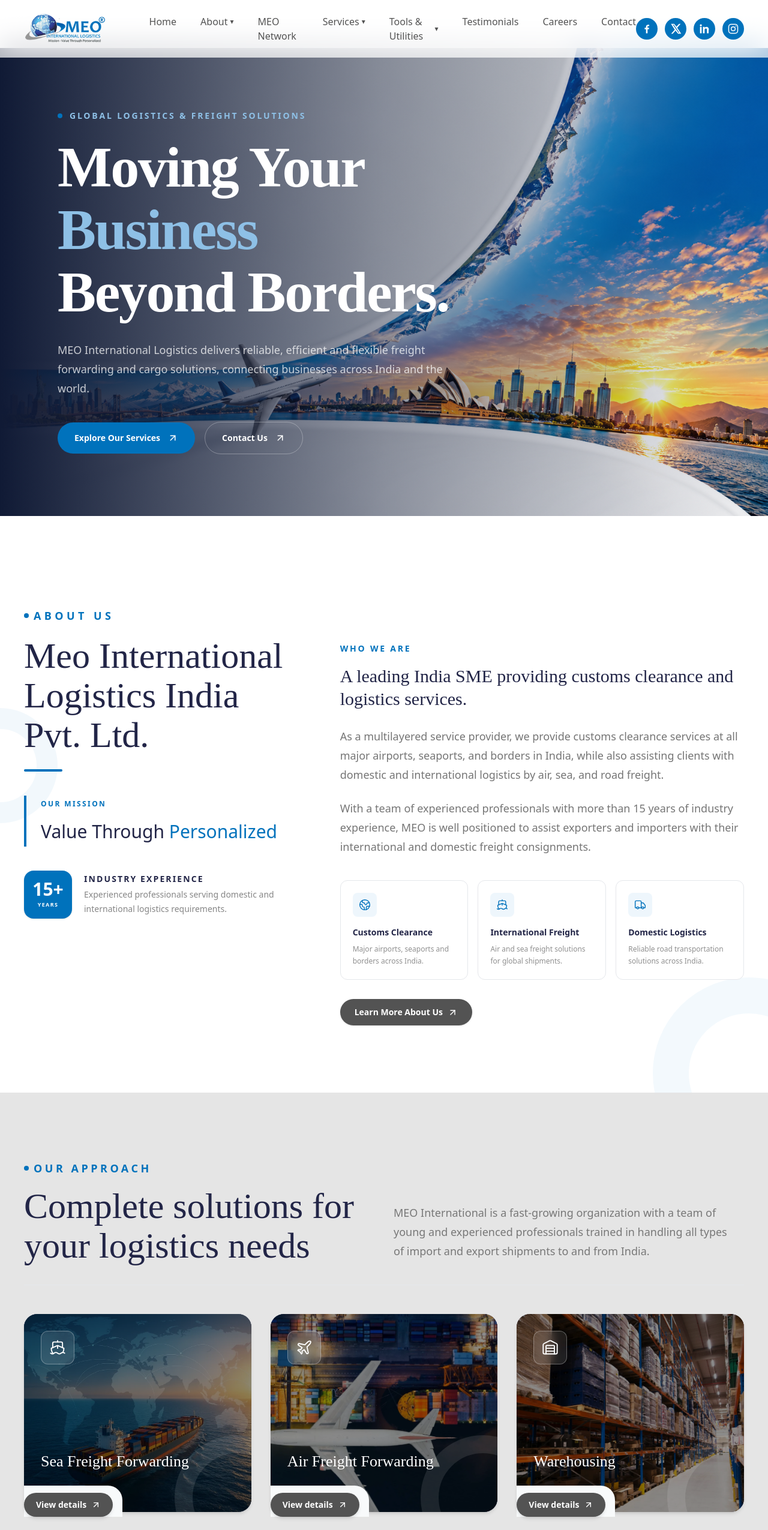
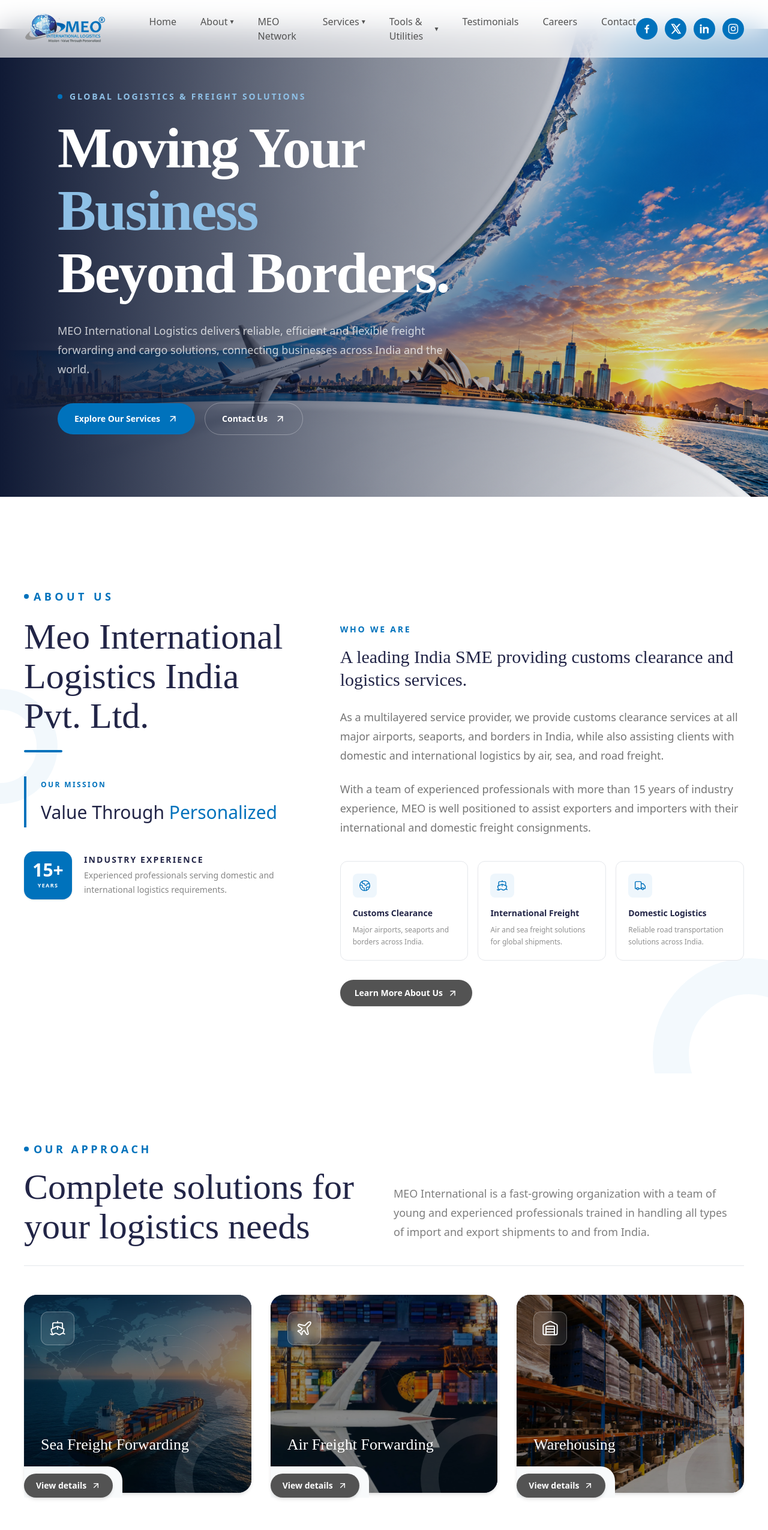
Before and after one commit to rajkishorkrins/meo-international, a Next.js app: page / in a window 1280 px wide. Shown: the top 2550 px of the page at 60% size. Built offline with nearby package versions, Linux system fonts and the light colour scheme.

Commit message:
fix: update background colors and spacing in Branches, Hero, and Services components

```diff
--- a/src/components/home/Branches.jsx
+++ b/src/components/home/Branches.jsx
@@ -38,7 +38,7 @@ const staggerContainer = {
 
 export default function Branches() {
   return (
-    <section className="relative overflow-hidden bg-primary/15 px-5 py-16 sm:px-8 sm:py-20 lg:px-10 lg:py-24">
+    <section className="relative overflow-hidden bg-white px-5 py-16 sm:px-8 sm:py-20 lg:px-10 lg:py-24">
       <div className="mx-auto max-w-[1600px]">
         <div className="grid items-center gap-12 lg:grid-cols-[0.85fr_1.15fr] lg:gap-16">
           {/* =========================
--- a/src/components/home/Hero.jsx
+++ b/src/components/home/Hero.jsx
@@ -48,7 +48,7 @@ const features = [
 
 export default function Hero() {
   return (
-    <section className="relative isolate min-h-[780px] overflow-hidden bg-[#101a35] mt-20">
+    <section className="relative isolate min-h-[780px] overflow-hidden bg-[#101a35] mt-12">
       {/* Background Image */}
       <div
         className="absolute inset-0 -z-20 bg-cover bg-center bg-no-repeat"
--- a/src/components/home/Services.jsx
+++ b/src/components/home/Services.jsx
@@ -79,7 +79,7 @@ const staggerContainer = {
 
 export default function Services() {
   return (
-    <section className="bg-primary/15 px-6 py-20 sm:px-8 lg:px-10 lg:py-28">
+    <section className="bg-white px-6 py-20 sm:px-8 lg:px-10 lg:py-28">
       <div className="mx-auto max-w-7xl">
         {/* =========================
             SECTION HEADER
@@ -263,7 +263,7 @@ export default function Services() {
                         transition={{
                           duration: 0.4,
                         }}
-                        className="mt-8 h-2 rounded-full bg-light-blue"
+                        className="mt-8 h-1 rounded-full bg-light-blue group-hover:-translate-y-6"
                       />
 
                       {/* Description */}
```
